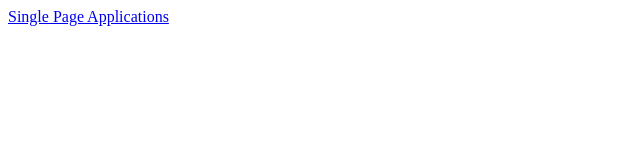
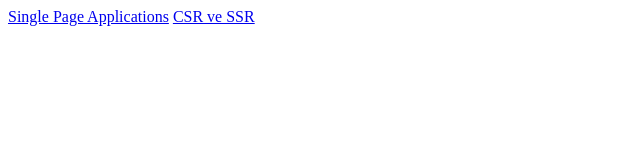
Before and after one commit to nikiiigoyal/DSA-Concepts, a plain HTML site: page index.html in a window 1280 px wide. Shown: the whole page, without its empty margins (0-640 px from the left). Drawn offline with Linux system fonts and the light colour scheme.

Commit message:
add new topic csr vs ssr

```diff
--- a/index.html
+++ b/index.html
@@ -9,5 +9,6 @@
     <!-- <a href="Arrays/index.html">Arrays</a>
     <a href="Linked lists/index.html"></a> -->
     <a href="/SPA/index.html">Single Page Applications</a>
+    <a href="/CSR&SSR/index.html">CSR ve SSR</a>
   </body>
 </html>
```
